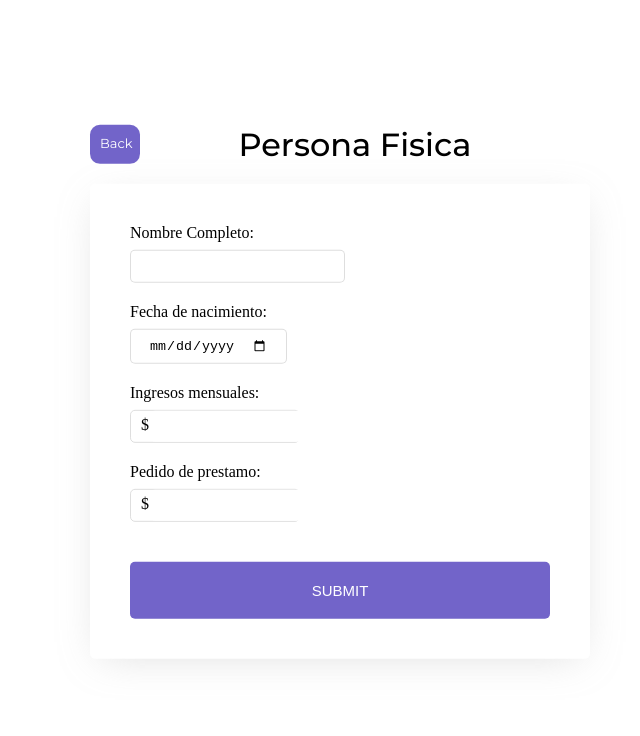
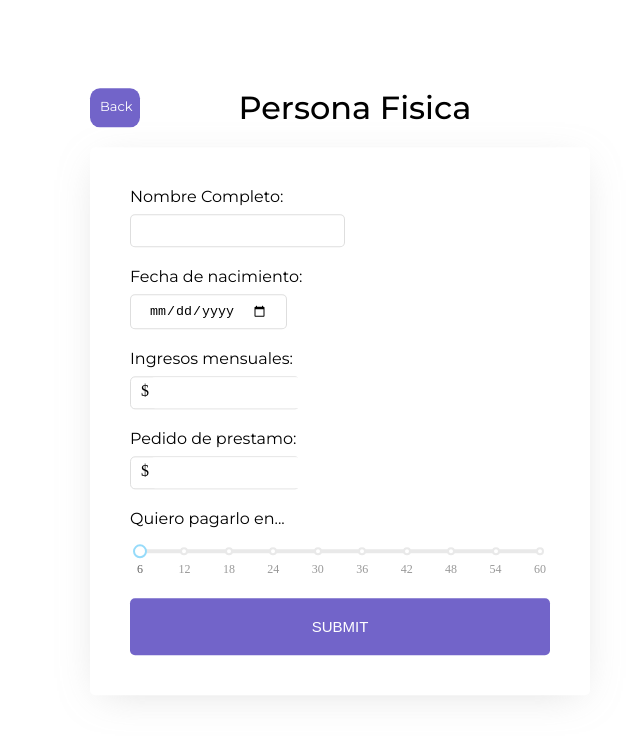
Before and after one commit to sebastiancrossa/kredito, a React (Create React App) app: page /persona/fisica/form in a window 1280 px wide. Shown: the top 736 px of the page, without its empty margins (300-940 px from the left). Built offline with nearby package versions, Linux system fonts and the light colour scheme.

Commit message:
Completed with adding the slider to both forms

```diff
--- a/src/components/PersonaFisicaForm.js
+++ b/src/components/PersonaFisicaForm.js
@@ -1,6 +1,26 @@
 import React, { Component } from 'react';
+import Slider from 'rc-slider';
+import 'rc-slider/assets/index.css';
 
 import './PersonaFisicaForm.css';
+
+const style = {
+  width: 400,
+  margin: 10
+};
+
+const marks = {
+  6: '6',
+  12: '12',
+  18: '18',
+  24: '24',
+  30: '30',
+  36: '36',
+  42: '42',
+  48: '48',
+  54: '54',
+  60: '60'
+};
 
 class PersonaFisicaForm extends Component {
   render() {
@@ -24,6 +44,16 @@ class PersonaFisicaForm extends Component {
           <input type='number' id='personafisica-prestamo' />
         </div>
 
+        <p className='personamoralform-slider-label'>Quiero pagarlo en...</p>
+        <Slider
+          className='personamoralform-slider'
+          min={6}
+          max={60}
+          step={6}
+          style={style}
+          marks={marks}
+        />
+
         <button type='submit'>SUBMIT</button>
       </form>
     );
--- a/src/components/PersonaMoralForm.css
+++ b/src/components/PersonaMoralForm.css
@@ -9,6 +9,12 @@
 label {
   display: block;
   margin-bottom: 8px;
+}
+
+label,
+.personamoralform-slider-label {
+  font-family: 'Montserrat', Arial, Helvetica, sans-serif;
+  font-weight: 400;
 }
 
 input[type='text'],
--- a/src/components/PersonaMoralForm.js
+++ b/src/components/PersonaMoralForm.js
@@ -1,5 +1,5 @@
 import React, { Component } from 'react';
-import Slider, { Range } from 'rc-slider';
+import Slider from 'rc-slider';
 import 'rc-slider/assets/index.css';
 
 import './PersonaMoralForm.css';
--- a/src/pages/PersonaMoral.css
+++ b/src/pages/PersonaMoral.css
@@ -1,6 +1,6 @@
 .personamoral {
   position: absolute;
-  top: 49%;
+  top: 51%;
   left: 50%;
   margin-right: -50%;
   transform: translate(-50%, -50%);
```
